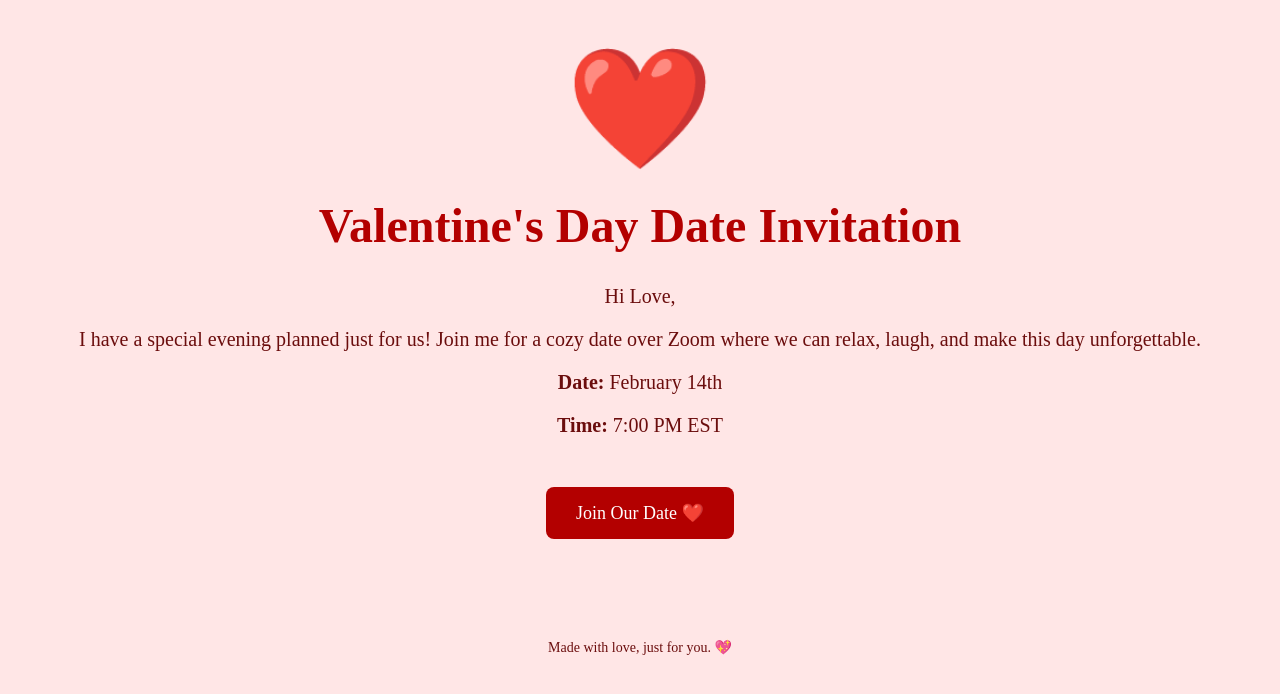
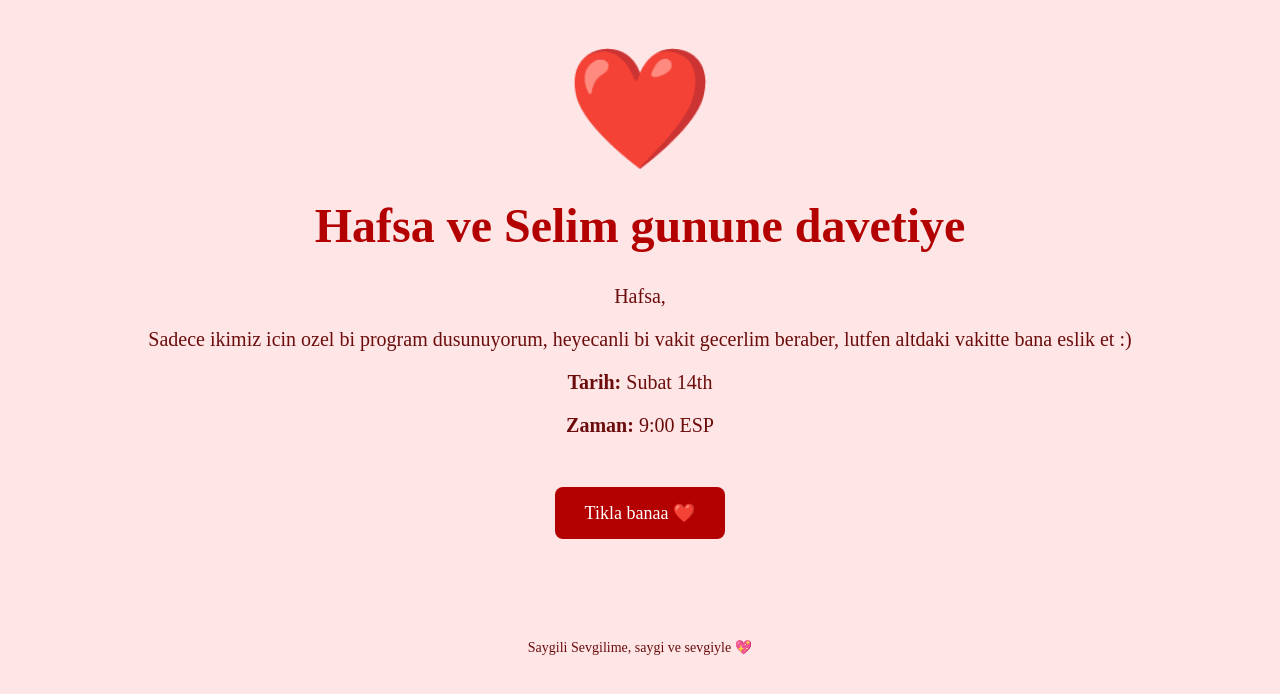
Before and after one commit to SelimEris/valentines-invite, a plain HTML site: page index.html in a window 1280 px wide. Shown: the top 694 px of the page. Drawn offline with Linux system fonts and the light colour scheme.

Commit message:
Update index.html

```diff
--- a/index.html
+++ b/index.html
@@ -3,7 +3,7 @@
 <head>
     <meta charset="UTF-8">
     <meta name="viewport" content="width=device-width, initial-scale=1.0">
-    <title>Valentine's Day Surprise</title>
+    <title>Sevgimizi Beraber Kutliyalim </title>
     <style>
         body {
             font-family: 'Arial, sans-serif';
@@ -67,17 +67,17 @@
 <body>
     <div class="container">
         <div class="heart">❤️</div>
-        <h1>Valentine's Day Date Invitation</h1>
-        <p>Hi Love,</p>
-        <p>I have a special evening planned just for us! Join me for a cozy date over Zoom where we can relax, laugh, and make this day unforgettable.</p>
-        <p><strong>Date:</strong> February 14th</p>
-        <p><strong>Time:</strong> 7:00 PM EST</p>
+        <h1>Hafsa ve Selim gunune davetiye</h1>
+        <p>Hafsa,</p>
+        <p>Sadece ikimiz icin ozel bi program dusunuyorum, heyecanli bi vakit gecerlim beraber, lutfen altdaki vakitte bana eslik et :)</p>
+        <p><strong>Tarih:</strong> Subat 14th</p>
+        <p><strong>Zaman:</strong> 9:00 ESP</p>
 
-        <a href="https://zoom.us/j/your-zoom-link" class="btn" target="_blank">Join Our Date ❤️</a>
+        <a href="https://lehigh.zoom.us/j/93252105826?pwd=9gZl8eX6dmHd4mjOsa0LbwffDQyjsw.1" class="btn" target="_blank">Tikla banaa ❤️</a>
     </div>
 
     <footer>
-        Made with love, just for you. 💖
+        Saygili Sevgilime, saygi ve sevgiyle 💖
     </footer>
 </body>
 </html>
```
